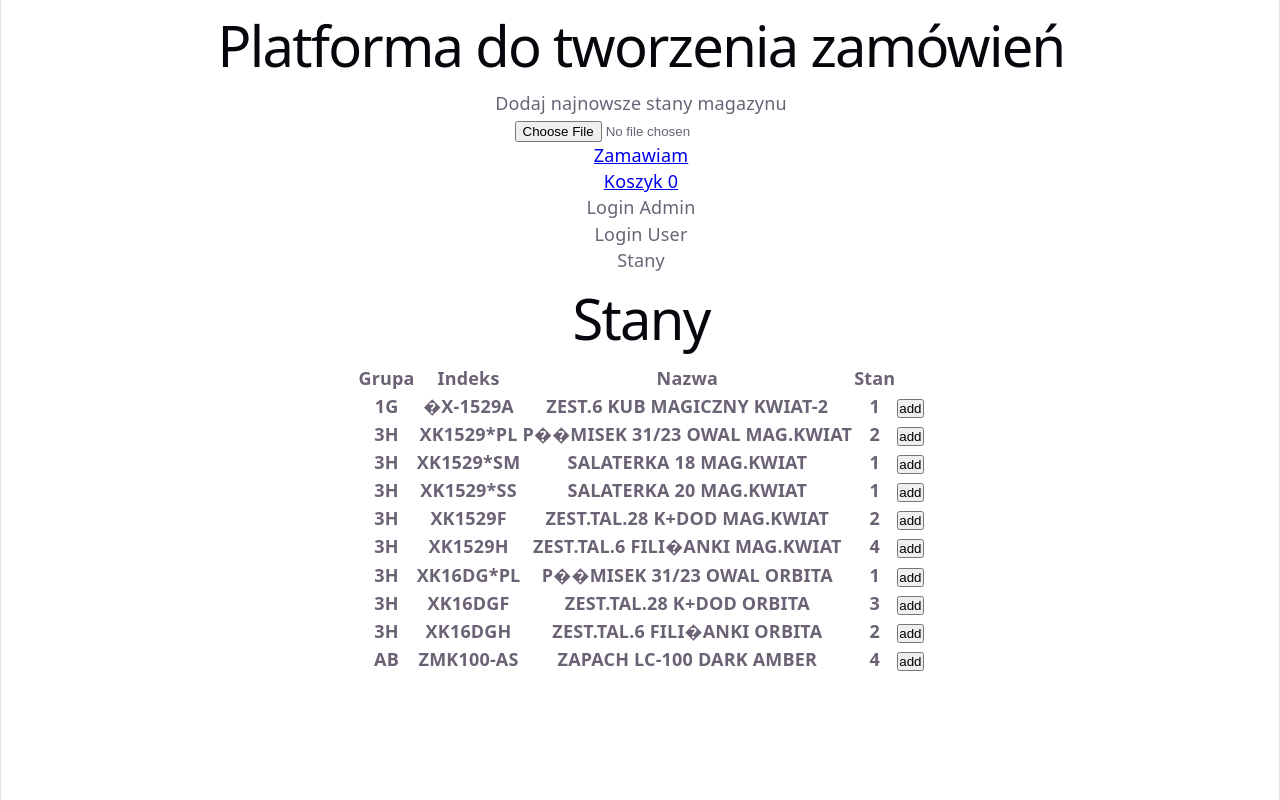
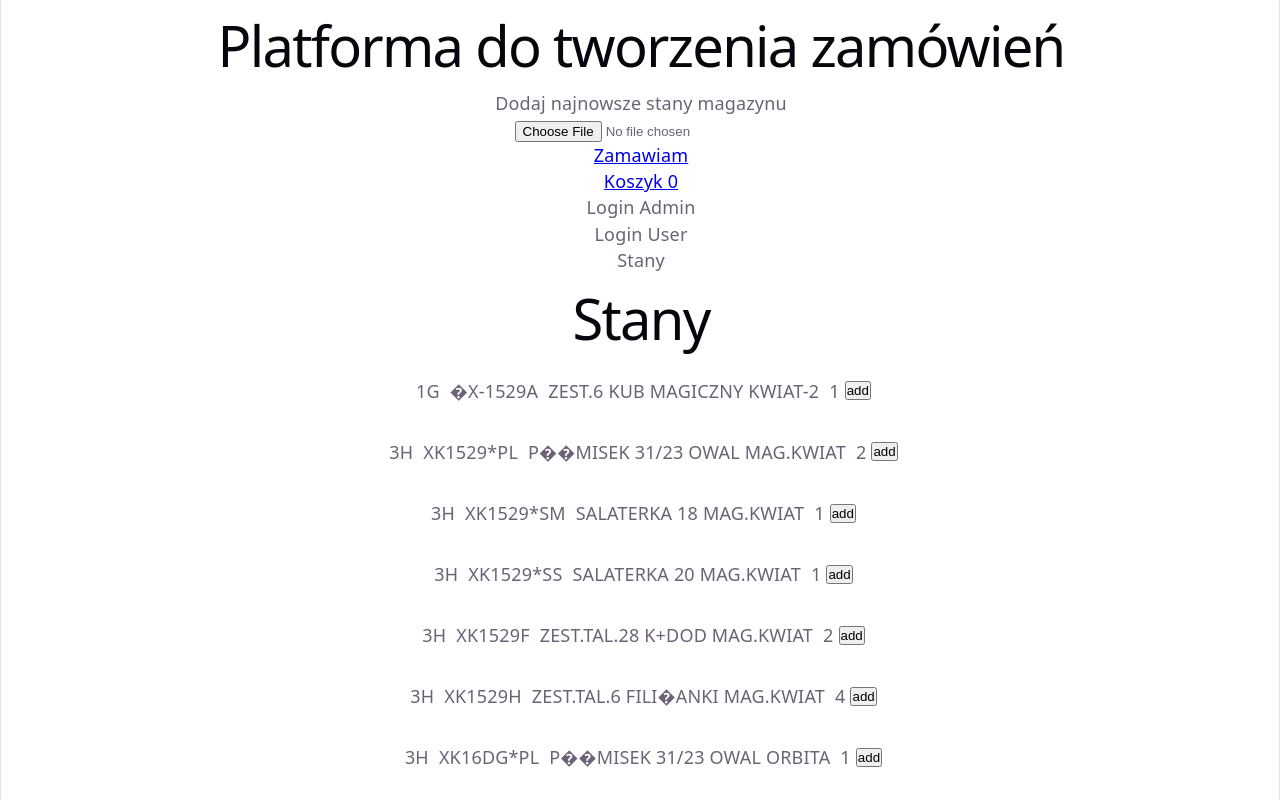
Before and after one commit to marcinoles87/orderApp, a React (Vite) app: page / in a window 1280 px wide. Shown: the top 800 px of the page. Built offline with nearby package versions, Linux system fonts and the light colour scheme.

Commit message:
add zamowienie

```diff
--- a/src/App.css
+++ b/src/App.css
@@ -21,6 +21,19 @@
   align-items: center;
 }
 
+.stany-data{
+  display: flex;
+  flex-direction: row;
+  justify-content: center;
+  align-items: center;
+  padding: 10px;
+  margin: 5px;
+}
+
+.stany-data p{
+  margin: 5px;
+}
+
 .table tbody th tr{
   margin: 10px;
 }
--- a/src/assets/components/Stany.jsx
+++ b/src/assets/components/Stany.jsx
@@ -5,7 +5,6 @@ import { useEffect, useState } from 'react'
 
 function Stany({setKoszyk}) {
 
-    console.log(setKoszyk)
 
  const [stany,setStany] = useState([])
 
@@ -34,29 +33,19 @@ function Stany({setKoszyk}) {
     <div className='stany-container'>
         <div className='stany-datas'>
             <h1>Stany</h1>
-            <table>
-                <thead>
-                   <tr>
-                        <th>Grupa</th>
-                        <th>Indeks</th>
-                        <th>Nazwa</th>
-                        <th>Stan</th>
-                    </tr>
-                </thead>
 
-                <tbody>
 
                    {stany.map( (item) =>{
                     return(
 
-                            <tr key={item.INDEKS}>
-                                <th>{item.GRUPA}</th>
-                                <th>{item.INDEKS}</th>
-                                <th>{item.NAZWA}</th>
-                                <th>{Math.trunc(item.STAN_KIL)}</th>
-                                <button onClick={ () => addItem(item)}>add</button>
+                            <div className='stany-data' key={item.INDEKS}>
+                                <p>{item.GRUPA} </p>
+                                <p>{item.INDEKS} </p>
+                                <p>{item.NAZWA} </p>
+                                <p>{Math.trunc(item.STAN_KIL)} </p>
+                                <button onClick={ () => addItem(item)}> add</button>
 
-                            </tr>
+                            </div>
 
 
 
@@ -64,11 +53,7 @@ function Stany({setKoszyk}) {
 
                 )
             })}
-                </tbody>
 
-
-
-            </table>
         </div>
 
     </div>
--- a/src/assets/components/Zamowienie.jsx
+++ b/src/assets/components/Zamowienie.jsx
@@ -1,5 +1,8 @@
+
 
 function Zamowienie({koszyk}) {
+
+
 
   const thStyle = {
   borderBottom: "2px solid #ccc",
@@ -28,7 +31,7 @@ function getColor(stock) {
           <th style={thStyle}>Produkt</th>
           <th style={thStyle}>SKU</th>
           <th style={thStyle}>Ilosc</th>
-          <th style={thStyle}>Stan</th>
+          <th style={thStyle}>Stan magazynu</th>
         </tr>
       </thead>
 
```
